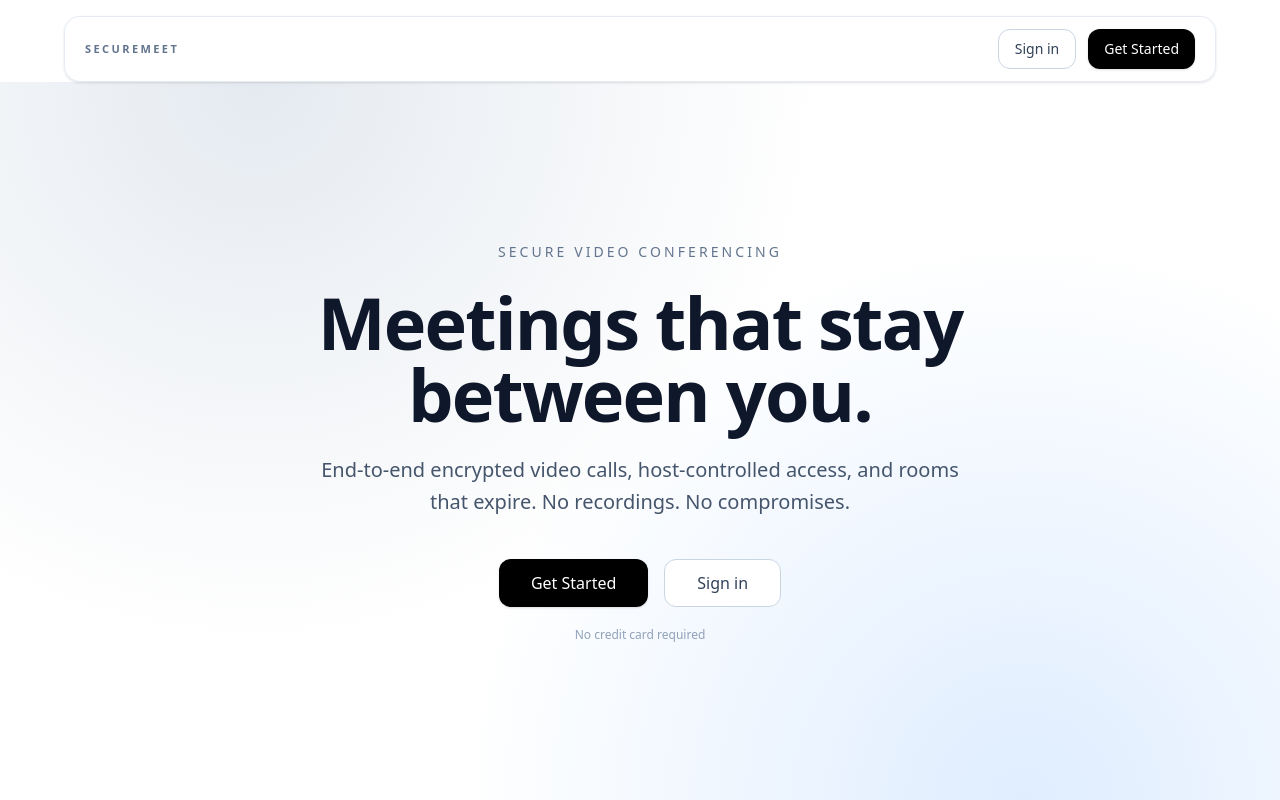
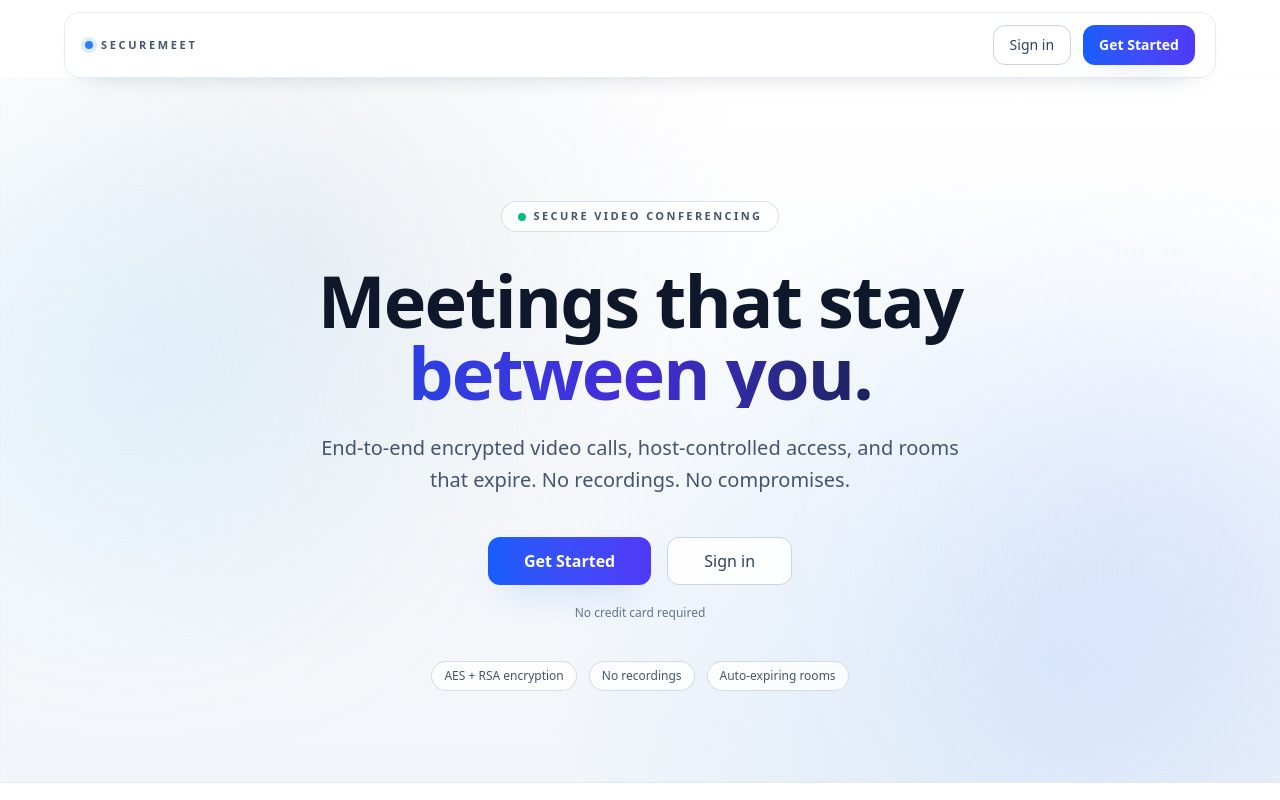
Before and after one commit to Leroy1110/SecureMeet, a React app in the folder frontend/: page / in a window 1280 px wide. Shown: the top 800 px of the page. Built offline with nearby package versions, Linux system fonts and the light colour scheme; no server answers; the HTML template or start-up script is replaced by a standard one.

Commit message:
feat(landing): refresh hero and navbar styling on landing page

```diff
--- a/frontend/src/components/landing/LandingPageContent.tsx
+++ b/frontend/src/components/landing/LandingPageContent.tsx
@@ -20,7 +20,7 @@ function LandingPageContent() {
   });
 
   return (
-    <div className="min-h-screen bg-white dark:bg-slate-950">
+    <div className="min-h-screen bg-white pt-3 dark:bg-[#020617]">
       <LandingNavbar scrolled={scrolled} />
       <HeroSection />
       <TrustBarSection />
--- a/frontend/src/components/landing/sections/HeroSection.tsx
+++ b/frontend/src/components/landing/sections/HeroSection.tsx
@@ -4,35 +4,64 @@ import { fadeInUp, staggerContainer, transition } from "../motion";
 
 function HeroSection() {
   return (
-    <section className="relative flex min-h-[90vh] items-center justify-center overflow-hidden bg-[radial-gradient(circle_at_20%_0%,rgba(203,213,225,0.5),transparent_45%),radial-gradient(circle_at_80%_100%,rgba(191,219,254,0.5),transparent_45%)] px-4 dark:bg-[radial-gradient(circle_at_20%_0%,rgba(30,41,59,0.5),transparent_40%),radial-gradient(circle_at_80%_100%,rgba(30,58,138,0.25),transparent_45%)]">
-      <motion.div className="mx-auto max-w-3xl text-center" variants={staggerContainer} initial="hidden" animate="visible">
-        <motion.p variants={fadeInUp} transition={transition} className="text-sm font-medium uppercase tracking-[0.22em] text-slate-500 dark:text-slate-400">
+    <section className="relative flex min-h-[88vh] items-center justify-center overflow-hidden px-4 pb-16 pt-20 sm:pt-24">
+      <div className="pointer-events-none absolute inset-0 bg-[linear-gradient(180deg,rgba(255,255,255,0.98)_0%,rgba(248,250,252,0.95)_52%,rgba(241,245,249,0.95)_100%)] dark:bg-[linear-gradient(180deg,rgba(2,6,23,0.98)_0%,rgba(2,6,23,0.95)_50%,rgba(5,18,52,0.97)_100%)]" />
+      <div className="pointer-events-none absolute inset-0 bg-[radial-gradient(circle_at_24%_24%,rgba(148,163,184,0.14),transparent_40%),radial-gradient(circle_at_82%_84%,rgba(96,165,250,0.16),transparent_42%)] dark:bg-[radial-gradient(circle_at_24%_24%,rgba(59,130,246,0.16),transparent_40%),radial-gradient(circle_at_82%_84%,rgba(99,102,241,0.2),transparent_42%)]" />
+      <div className="pointer-events-none absolute inset-0 opacity-25 [background:linear-gradient(rgba(148,163,184,0.12)_1px,transparent_1px),linear-gradient(90deg,rgba(148,163,184,0.12)_1px,transparent_1px)] [background-size:44px_44px] dark:opacity-12" />
+
+      <motion.div
+        className="pointer-events-none absolute -left-10 top-32 h-72 w-72 rounded-full bg-sky-300/24 blur-[120px] dark:bg-blue-500/24"
+        animate={{ x: [0, 24, 0], y: [0, 16, 0], scale: [1, 1.06, 1] }}
+        transition={{ duration: 12, repeat: Infinity, ease: "easeInOut" }}
+      />
+      <motion.div
+        className="pointer-events-none absolute -right-14 bottom-14 h-72 w-72 rounded-full bg-indigo-300/24 blur-[120px] dark:bg-indigo-500/24"
+        animate={{ x: [0, -28, 0], y: [0, -12, 0], scale: [1.04, 1, 1.04] }}
+        transition={{ duration: 14, repeat: Infinity, ease: "easeInOut" }}
+      />
+
+      <motion.div className="relative mx-auto max-w-3xl text-center" variants={staggerContainer} initial="hidden" animate="visible">
+        <motion.div variants={fadeInUp} transition={transition} className="inline-flex items-center gap-2 rounded-full border border-slate-300/70 bg-white/70 px-4 py-1.5 text-[11px] font-semibold uppercase tracking-[0.22em] text-slate-600 backdrop-blur dark:border-slate-700/70 dark:bg-slate-900/55 dark:text-slate-300">
+          <span className="h-2 w-2 rounded-full bg-emerald-500" />
           Secure Video Conferencing
-        </motion.p>
-        <motion.h1 variants={fadeInUp} transition={transition} className="mt-6 text-5xl font-semibold tracking-tight text-slate-900 sm:text-6xl lg:text-7xl dark:text-slate-100">
-          Meetings that stay between&nbsp;you.
+        </motion.div>
+
+        <motion.h1 variants={fadeInUp} transition={transition} className="mt-8 text-5xl font-semibold tracking-tight text-slate-900 sm:text-6xl lg:text-7xl dark:text-slate-100">
+          Meetings that stay
+          <span className="block bg-gradient-to-r from-blue-700 via-indigo-700 to-slate-900 bg-clip-text text-transparent dark:from-blue-300 dark:via-indigo-300 dark:to-slate-100">
+            between you.
+          </span>
         </motion.h1>
+
         <motion.p variants={fadeInUp} transition={transition} className="mx-auto mt-6 max-w-2xl text-lg leading-relaxed text-slate-600 sm:text-xl dark:text-slate-300">
           End-to-end encrypted video calls, host-controlled access, and rooms
           that expire. No recordings. No compromises.
         </motion.p>
+
         <motion.div variants={fadeInUp} transition={transition} className="mt-10 flex flex-col items-center justify-center gap-4 sm:flex-row">
           <Link
             to="/register"
-            className="inline-flex h-12 items-center justify-center rounded-xl bg-black px-8 text-base font-medium text-white shadow-sm transition duration-200 hover:bg-neutral-800 dark:bg-blue-900 dark:hover:bg-blue-800"
+            className="inline-flex h-12 items-center justify-center rounded-xl bg-gradient-to-r from-blue-600 to-indigo-600 px-9 text-base font-semibold text-white shadow-[0_18px_38px_-20px_rgba(59,130,246,0.75)] transition duration-200 hover:from-blue-500 hover:to-indigo-500"
           >
             Get Started
           </Link>
           <Link
             to="/login"
-            className="inline-flex h-12 items-center justify-center rounded-xl border border-slate-300 bg-white px-8 text-base font-medium text-slate-700 transition duration-200 hover:bg-slate-100 dark:border-slate-700 dark:bg-slate-900 dark:text-slate-200 dark:hover:bg-slate-800"
+            className="inline-flex h-12 items-center justify-center rounded-xl border border-slate-300 bg-white/90 px-9 text-base font-medium text-slate-700 transition duration-200 hover:border-slate-400 hover:bg-white dark:border-slate-700 dark:bg-slate-900/85 dark:text-slate-200 dark:hover:border-slate-600 dark:hover:bg-slate-800"
           >
             Sign in
           </Link>
         </motion.div>
-        <motion.p variants={fadeInUp} transition={transition} className="mt-5 text-xs text-slate-400 dark:text-slate-500">
+
+        <motion.p variants={fadeInUp} transition={transition} className="mt-5 text-xs text-slate-500 dark:text-slate-400">
           No credit card required
         </motion.p>
+
+        <motion.div variants={fadeInUp} transition={transition} className="mx-auto mt-10 flex max-w-xl flex-wrap items-center justify-center gap-3 text-xs font-medium text-slate-600 dark:text-slate-300">
+          <span className="rounded-full border border-slate-300/80 bg-white/80 px-3 py-1.5 dark:border-slate-700 dark:bg-slate-900/65">AES + RSA encryption</span>
+          <span className="rounded-full border border-slate-300/80 bg-white/80 px-3 py-1.5 dark:border-slate-700 dark:bg-slate-900/65">No recordings</span>
+          <span className="rounded-full border border-slate-300/80 bg-white/80 px-3 py-1.5 dark:border-slate-700 dark:bg-slate-900/65">Auto-expiring rooms</span>
+        </motion.div>
       </motion.div>
     </section>
   );
--- a/frontend/src/components/landing/sections/LandingNavbar.tsx
+++ b/frontend/src/components/landing/sections/LandingNavbar.tsx
@@ -7,22 +7,30 @@ type LandingNavbarProps = {
 function LandingNavbar({ scrolled }: LandingNavbarProps) {
   return (
     <nav
-      className={`sticky top-4 z-50 mx-auto mt-4 flex max-w-6xl items-center justify-between rounded-2xl border border-slate-200/80 bg-white/85 px-5 py-3 backdrop-blur transition-shadow duration-300 dark:border-slate-700 dark:bg-slate-900/85 ${scrolled ? "shadow-md" : "shadow-sm"}`}
-      style={{ marginLeft: "max(1rem, calc((100% - 72rem) / 2))", marginRight: "max(1rem, calc((100% - 72rem) / 2))" }}
+      className={`sticky top-2 z-50 mx-auto flex max-w-6xl items-center justify-between rounded-2xl border px-5 py-3 backdrop-blur-xl transition-all duration-300 ${
+        scrolled
+          ? "border-slate-300/80 bg-white/90 shadow-[0_16px_45px_-28px_rgba(15,23,42,0.5)] dark:border-slate-700/80 dark:bg-slate-900/88 dark:shadow-[0_16px_45px_-26px_rgba(0,0,0,0.7)]"
+          : "border-slate-200/80 bg-white/75 shadow-[0_10px_30px_-24px_rgba(15,23,42,0.45)] dark:border-slate-700/70 dark:bg-slate-900/72 dark:shadow-[0_14px_36px_-26px_rgba(0,0,0,0.65)]"
+      }`}
+      style={{
+        marginLeft: "max(1rem, calc((100% - 72rem) / 2))",
+        marginRight: "max(1rem, calc((100% - 72rem) / 2))",
+      }}
     >
-      <p className="text-[11px] font-semibold uppercase tracking-[0.22em] text-slate-500 dark:text-slate-400">
+      <p className="inline-flex items-center gap-2 text-[11px] font-semibold uppercase tracking-[0.24em] text-slate-600 dark:text-slate-300">
+        <span className="h-2 w-2 rounded-full bg-blue-500 shadow-[0_0_0_4px_rgba(59,130,246,0.16)] dark:bg-blue-400 dark:shadow-[0_0_0_4px_rgba(96,165,250,0.2)]" />
         SecureMeet
       </p>
-      <div className="flex items-center gap-3">
+      <div className="flex items-center gap-2 sm:gap-3">
         <Link
           to="/login"
-          className="inline-flex h-10 items-center justify-center rounded-xl border border-slate-300 bg-white px-4 text-sm font-medium text-slate-700 transition duration-200 hover:bg-slate-100 dark:border-slate-700 dark:bg-slate-900 dark:text-slate-200 dark:hover:bg-slate-800"
+          className="inline-flex h-10 items-center justify-center rounded-xl border border-slate-300 bg-white/90 px-4 text-sm font-medium text-slate-700 transition duration-200 hover:border-slate-400 hover:bg-white dark:border-slate-700 dark:bg-slate-900 dark:text-slate-200 dark:hover:border-slate-600 dark:hover:bg-slate-800"
         >
           Sign in
         </Link>
         <Link
           to="/register"
-          className="inline-flex h-10 items-center justify-center rounded-xl bg-black px-4 text-sm font-medium text-white shadow-sm transition duration-200 hover:bg-neutral-800 dark:bg-blue-900 dark:hover:bg-blue-800"
+          className="inline-flex h-10 items-center justify-center rounded-xl bg-gradient-to-r from-blue-600 to-indigo-600 px-4 text-sm font-semibold text-white shadow-[0_14px_30px_-18px_rgba(59,130,246,0.75)] transition duration-200 hover:from-blue-500 hover:to-indigo-500 dark:from-blue-500 dark:to-indigo-500"
         >
           Get Started
         </Link>
```
